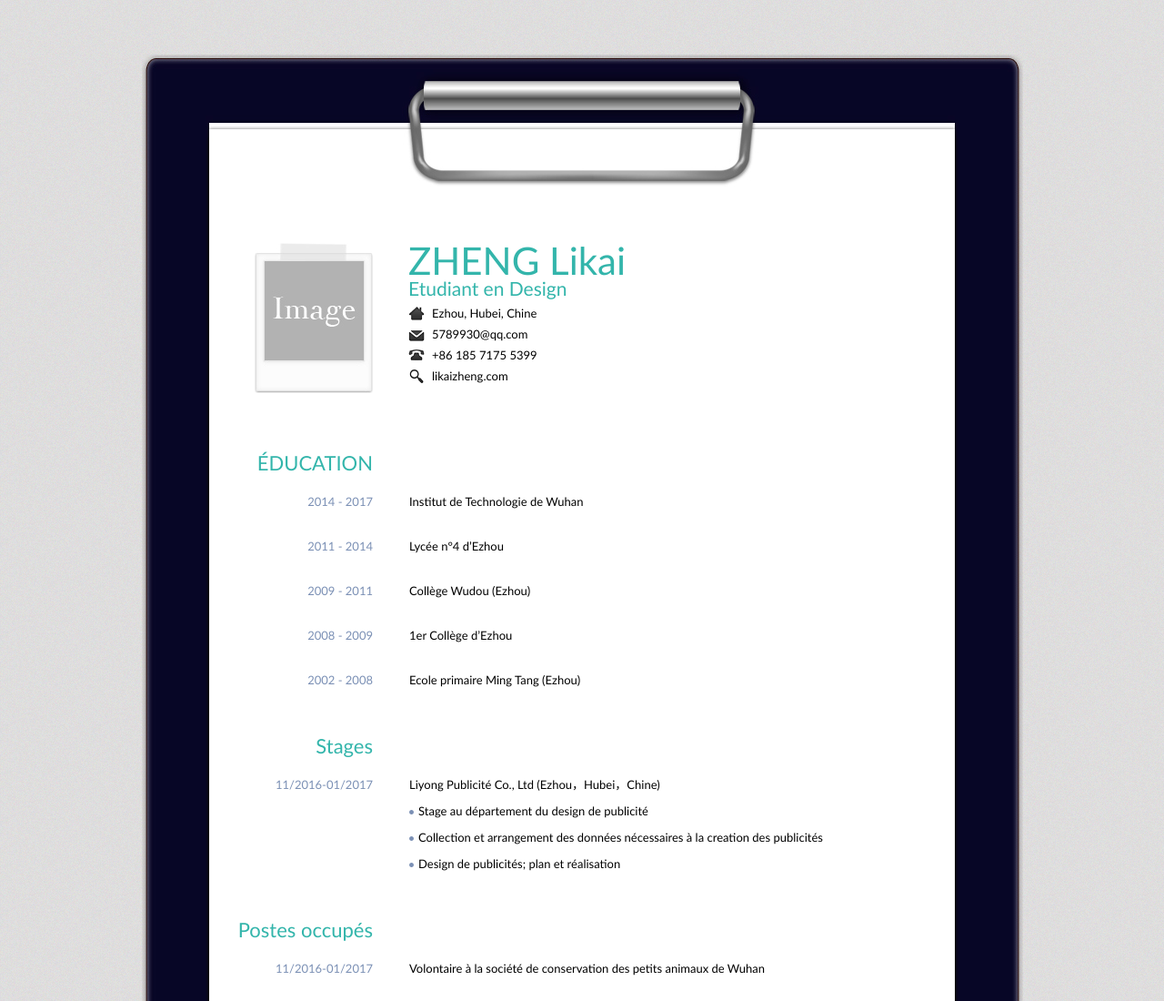
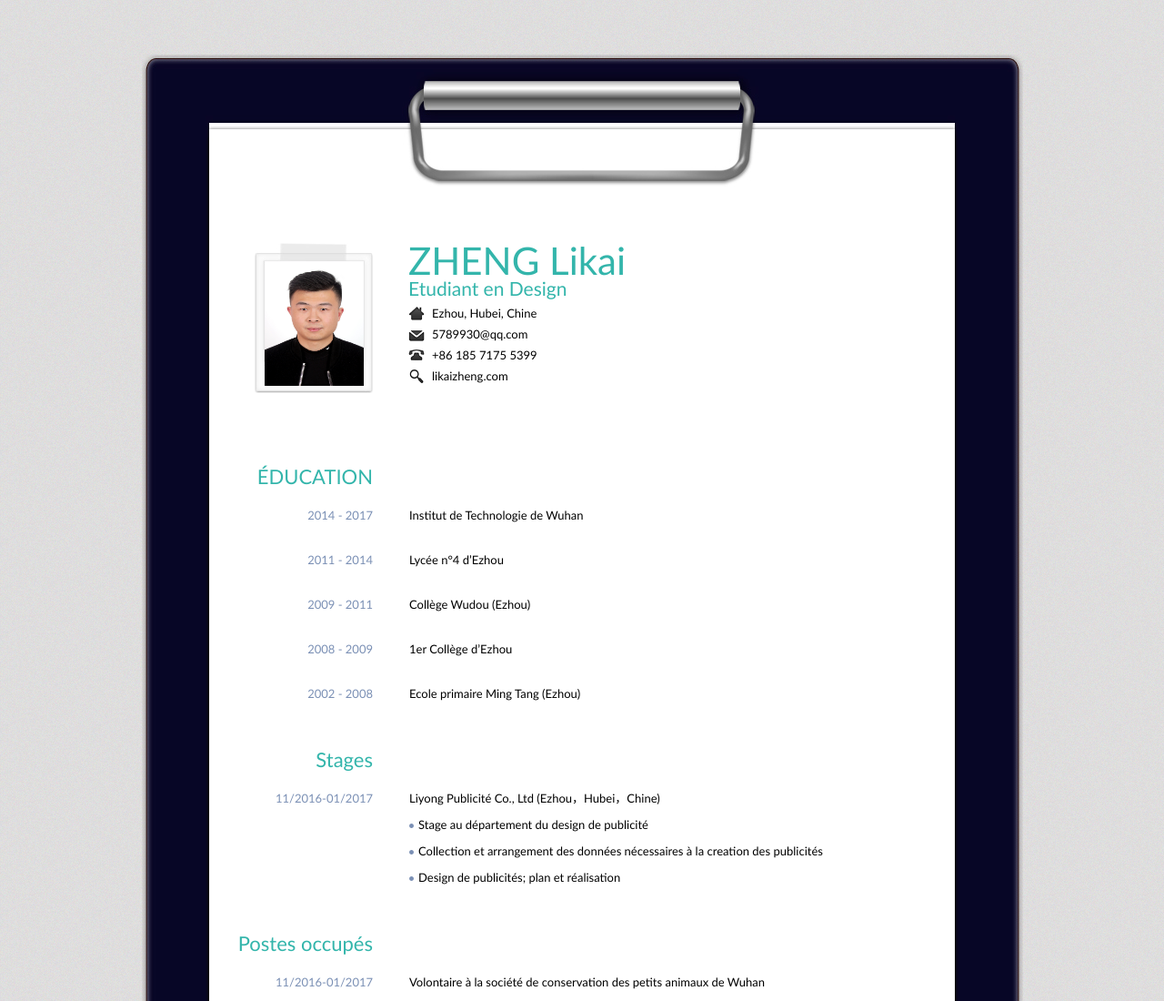
Before and after one commit to likai-zheng/likai-zheng.github.io, a plain HTML site: page cv.html in a window 1280 px wide. Shown: the top 1100 px of the page at 91% size. Drawn offline with Linux system fonts and the light colour scheme.

Commit message:
use real photo

```diff
--- a/css/cv.css
+++ b/css/cv.css
@@ -388,7 +388,7 @@ img.portrait {
 	background-image:url(../images/cv/frame.jpg);
 	background-repeat: no-repeat;
 	width:109px;
-	height:109px;
+	height:137px;
 	padding-top:20px;
 	padding-left:11px;
 	padding-right:11px;
--- a/cv.html
+++ b/cv.html
@@ -15,7 +15,7 @@
       <div id="paper-mid">
         <div class="entry">
           <!-- Begin Image -->
-          <img class="portrait" src="images/cv/image.jpg" alt="Zheng Likai" />
+          <img class="portrait" src="images/cv/photo.jpg" alt="Zheng Likai" />
           <!-- End Image -->
           <!-- Begin Personal Information -->
           <div class="self">
```
Also changed, not shown: images/cv/photo.jpg (added).
